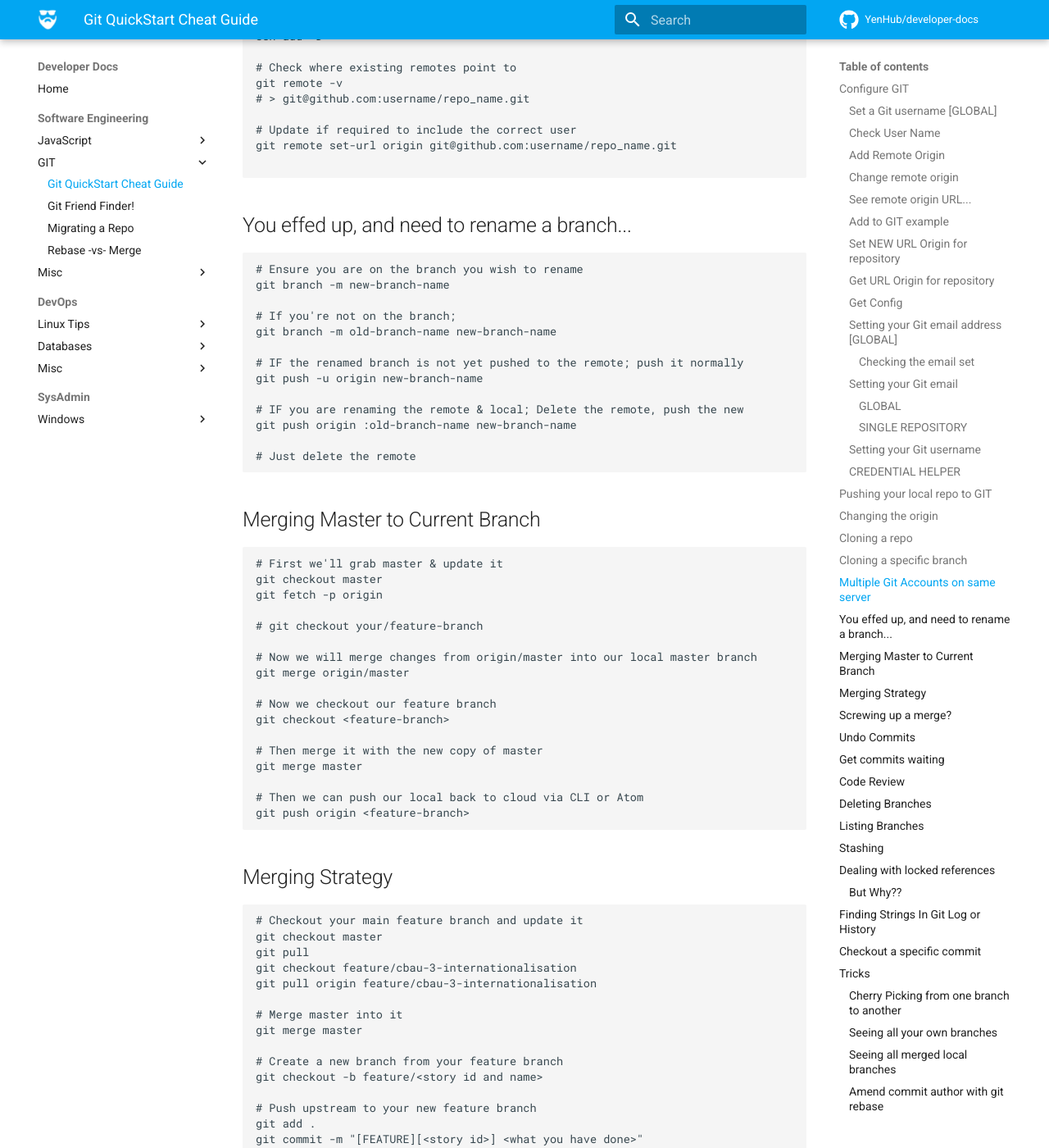
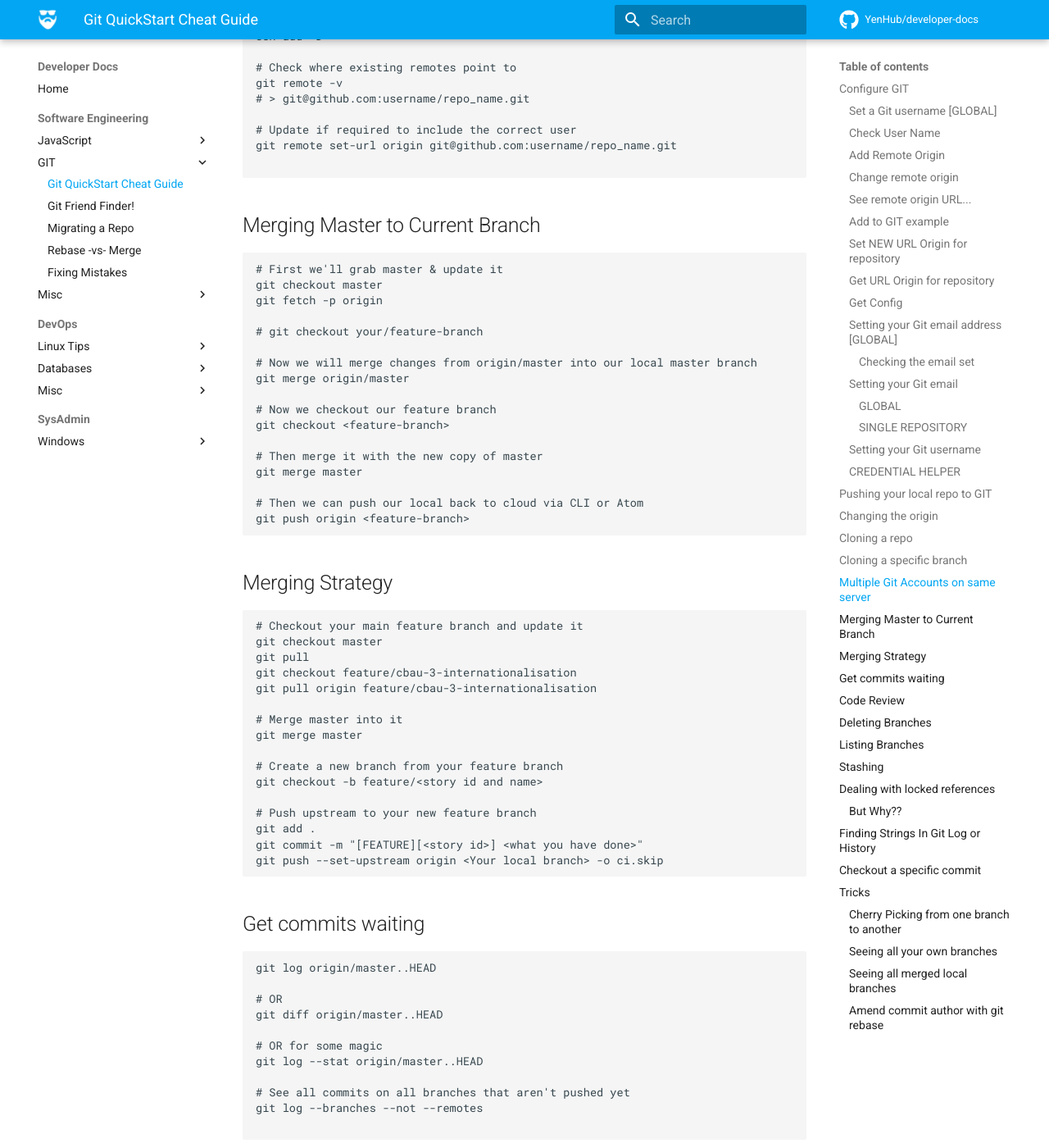
Before and after one commit to YenHub/developer-docs, an MkDocs documentation site: the page built from docs/engineering/git/git-quickstart.md, in a window 1280 px wide and 1400 px high, scrolled down 4782 px. Shown: the whole window at 82% size. Built offline with MkDocs 1.6.1 and Material for MkDocs 9.7.7, drawn with Linux system fonts in a browser that asks for light colours; comment, search, counter and statistics services are not loaded; some of the changed text lies outside the part shown.

Commit message:
💥 Undoing mistakes

````diff
--- a/docs/engineering/git/git-quickstart.md
+++ b/docs/engineering/git/git-quickstart.md
@@ -247,23 +247,6 @@ git remote set-url origin git@github.com:username/repo_name.git
 
 ```
 
-## You effed up, and need to rename a branch...
-```bash
-# Ensure you are on the branch you wish to rename
-git branch -m new-branch-name
-
-# If you're not on the branch;
-git branch -m old-branch-name new-branch-name
-
-# IF the renamed branch is not yet pushed to the remote; push it normally
-git push -u origin new-branch-name
-
-# IF you are renaming the remote & local; Delete the remote, push the new
-git push origin :old-branch-name new-branch-name
-
-# Just delete the remote
-```
-
 ## Merging Master to Current Branch
 
 ```bash
@@ -307,18 +290,6 @@ git commit -m "[FEATURE][<story id>] <what you have done>"
 git push --set-upstream origin <Your local branch> -o ci.skip
 ```
 
-## Screwing up a merge?
-
-```bash
-git merge --abort
-```
-
-## Undo Commits
-
-```bash
-git reset --hard HEAD~1
-```
-
 ## Get commits waiting
 
 ```bash
@@ -340,7 +311,6 @@ git log --branches --not --remotes
 ```bash
 git merge --no-commit --no-ff origin/feature/branch-number-ref
 ```
-
 
 ## Deleting Branches
 
@@ -424,7 +394,6 @@ git remote prune origin
 
 ## Finding Strings In Git Log or History
 
-
 ```bash
 # Where `password` is the string you're looking for..
 git log -Spassword
@@ -441,7 +410,6 @@ git log --all --grep='RemoteCloudSyncService' -i
 # Advanced regex piping...
 git log -G "import.*RemoteCloudSyncService" -p | egrep "(RemoteCloudSyncService|commit)"
 ```
-
 
 ## Checkout a specific commit
 
--- a/mkdocs.yml
+++ b/mkdocs.yml
@@ -40,6 +40,7 @@ nav:
             - 'Git Friend Finder!': 'engineering/git/friend-finder.md'
             - 'Migrating a Repo': 'engineering/git/migrate.md'
             - 'Rebase -vs- Merge': 'engineering/git/rebase-merge.md'
+            - 'Fixing Mistakes': 'engineering/git/undo-mistakes.md'
         - Misc:
             - 'Atom Editor: Backup Process': 'engineering/misc/atom.md'
             - 'The Joel Test': 'engineering/misc/joel.md'
````
Also changed, not shown: docs/engineering/git/undo-mistakes.md (added, +39 -0 lines).
